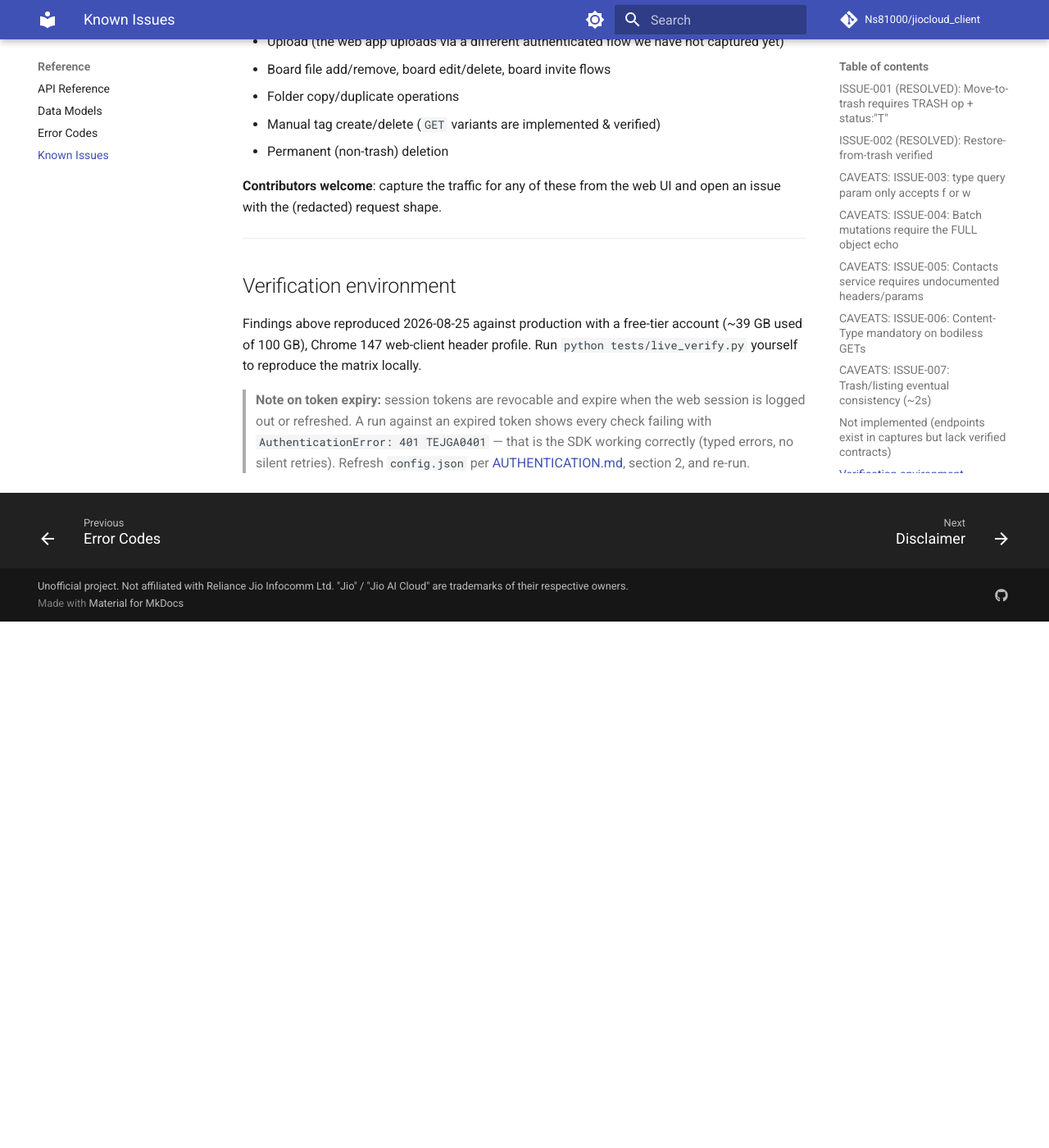
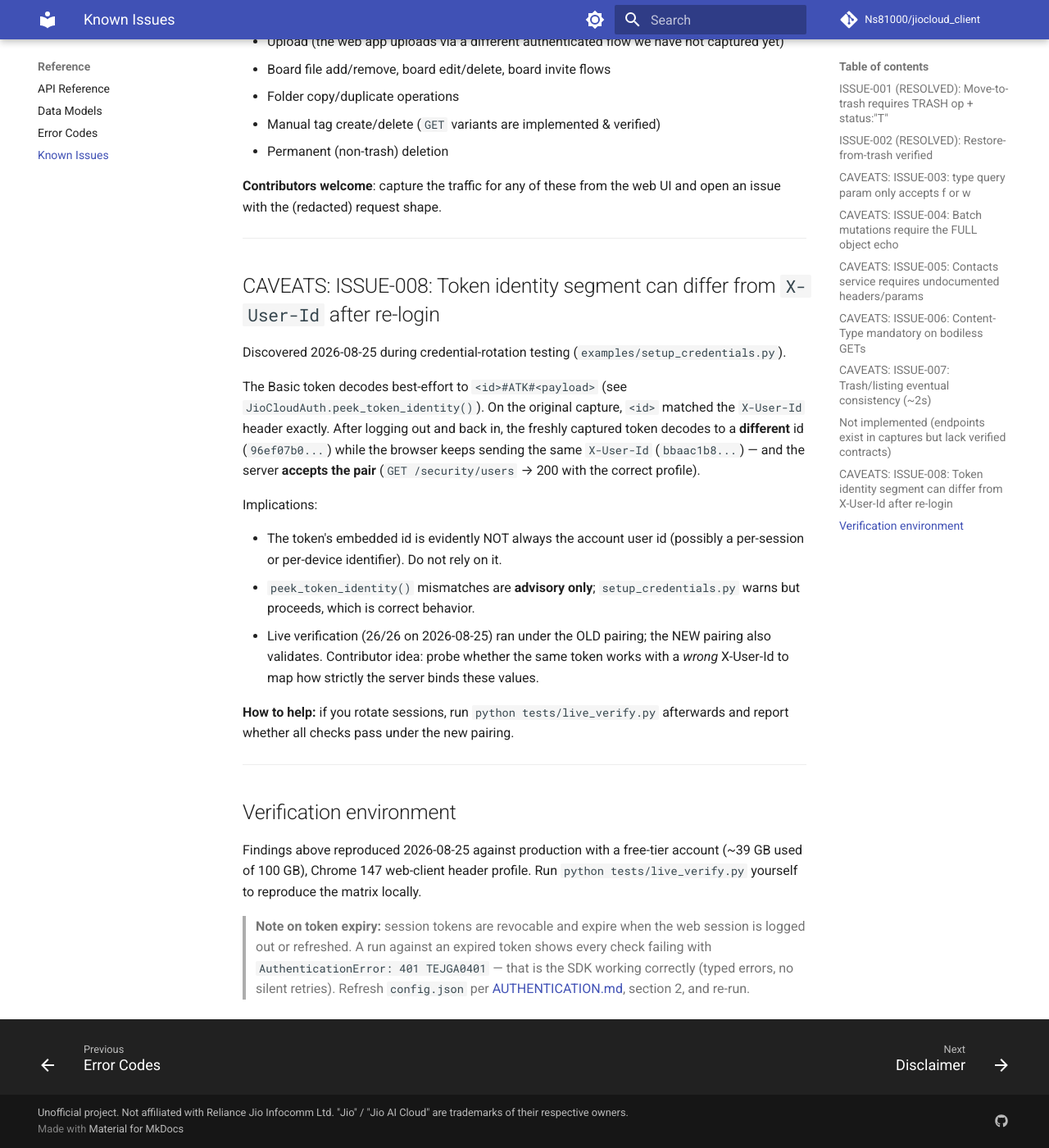
Before and after one commit to Ns81000/jiocloud_client, an MkDocs documentation site: the page built from docs/KNOWN_ISSUES.md, in a window 1280 px wide and 1400 px high, scrolled down 2850 px. Shown: the whole window at 82% size. Built offline with MkDocs 1.6.1 and Material for MkDocs 9.7.7, drawn with Linux system fonts in a browser that asks for light colours; comment, search, counter and statistics services are not loaded; before the commit the page ends 3608 px from its top, so only the background shows below that.

Commit message:
Document ISSUE-008: rotated tokens embed a different id than X-User-Id
Field finding during credential rotation: after web re-login the new Basic
token decodes to a different identity segment (96ef07b0...) while the browser
keeps sending X-User-Id bbaac1b8... - and GET /security/users accepts the
pair (200). The embedded id is evidently not always the account id; treat
peek_token_identity() mismatch as advisory. setup_credentials.py now prints
a NOTE pointing at ISSUE-008 instead of a scary WARNING.

```diff
--- a/docs/KNOWN_ISSUES.md
+++ b/docs/KNOWN_ISSUES.md
@@ -129,6 +129,35 @@ UI and open an issue with the (redacted) request shape.
 
 ---
 
+## CAVEATS: ISSUE-008: Token identity segment can differ from `X-User-Id` after re-login
+
+Discovered 2026-08-25 during credential-rotation testing
+(`examples/setup_credentials.py`).
+
+The Basic token decodes best-effort to `<id>#ATK#<payload>` (see
+`JioCloudAuth.peek_token_identity()`). On the original capture, `<id>`
+matched the `X-User-Id` header exactly. After logging out and back in,
+the freshly captured token decodes to a **different** id (`96ef07b0...`)
+while the browser keeps sending the same `X-User-Id` (`bbaac1b8...`) —
+and the server **accepts the pair** (`GET /security/users` → 200 with the
+correct profile).
+
+Implications:
+
+- The token's embedded id is evidently NOT always the account user id
+  (possibly a per-session or per-device identifier). Do not rely on it.
+- `peek_token_identity()` mismatches are **advisory only**;
+  `setup_credentials.py` warns but proceeds, which is correct behavior.
+- Live verification (26/26 on 2026-08-25) ran under the OLD pairing; the
+  NEW pairing also validates. Contributor idea: probe whether the same
+  token works with a *wrong* X-User-Id to map how strictly the server
+  binds these values.
+
+**How to help:** if you rotate sessions, run `python tests/live_verify.py`
+afterwards and report whether all checks pass under the new pairing.
+
+---
+
 ## Verification environment
 
 Findings above reproduced 2026-08-25 against production with a free-tier
```
Also changed, not shown: llms-full.txt (+29 -0 lines), 1 other file.
